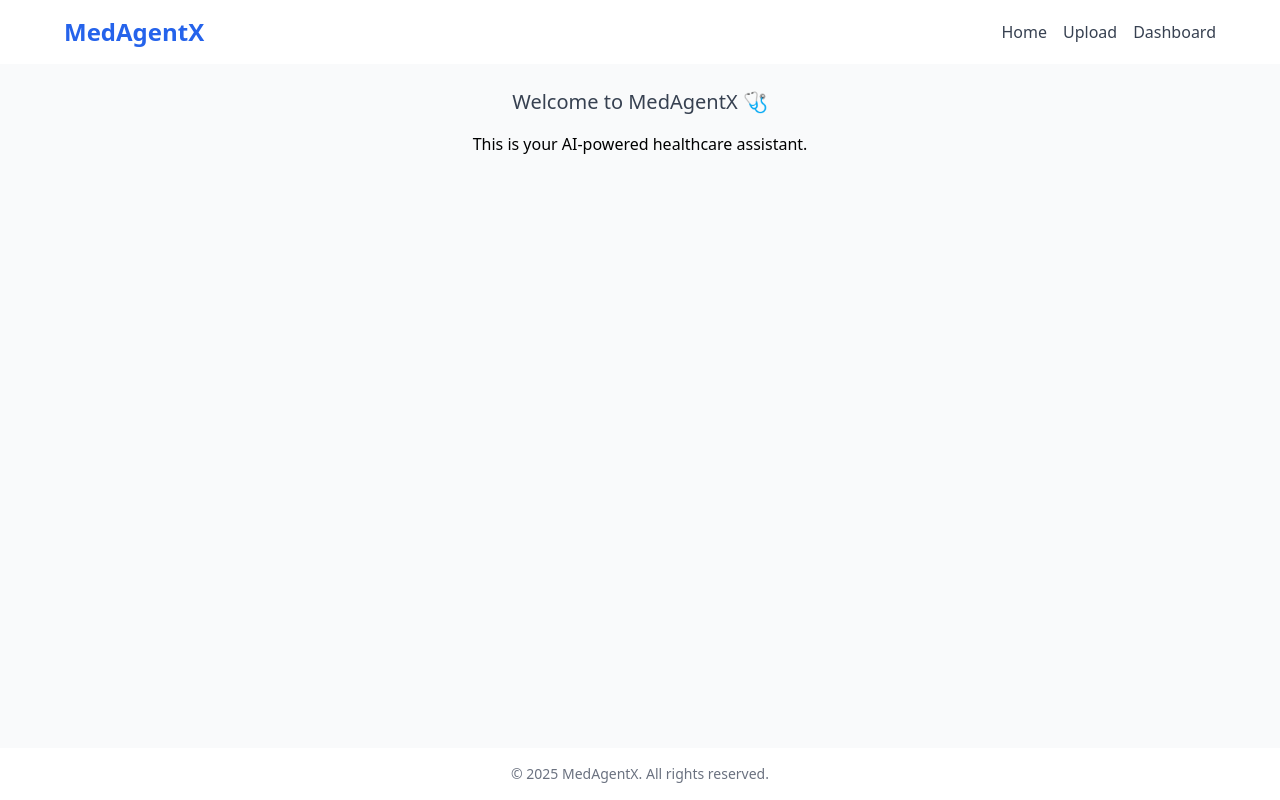
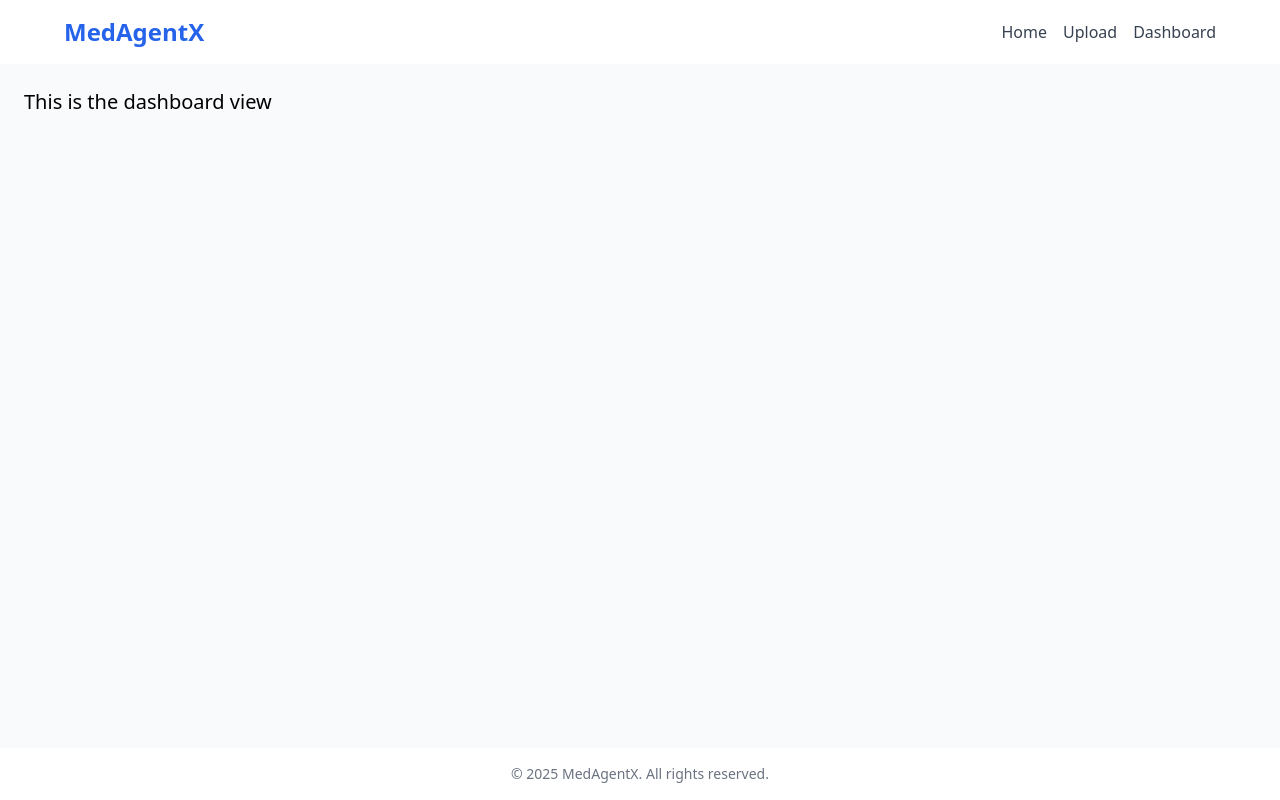
Before and after one commit to nemanjasamac/med-agent-x, a React (Vite) app in the folder frontend/: page /dashboard in a window 1280 px wide. Built offline with nearby package versions, Linux system fonts and the light colour scheme.

Commit message:
Add React Router with basic page routing (Home, Upload, Dashboard)

```diff
--- a/frontend/package.json
+++ b/frontend/package.json
@@ -11,7 +11,8 @@
   },
   "dependencies": {
     "react": "^19.0.0",
-    "react-dom": "^19.0.0"
+    "react-dom": "^19.0.0",
+    "react-router-dom": "^7.4.0"
   },
   "devDependencies": {
     "@eslint/js": "^9.21.0",
--- a/frontend/src/App.jsx
+++ b/frontend/src/App.jsx
@@ -1,13 +1,20 @@
+import { BrowserRouter as Router, Route, Routes } from 'react-router-dom';
 import Layout from './components/Layout';
+import Home from './pages/Home';
+import Upload from './pages/Upload';
+import Dashboard from './pages/Dashboard';
 
 function App() {
   return (
-    <Layout>
-      <div className="text-center">
-        <h2 className="text-xl text-gray-700 mb-4">Welcome to MedAgentX 🩺</h2>
-        <p>This is your AI-powered healthcare assistant.</p>
-      </div>
-    </Layout>
+    <Router>
+      <Layout>
+        <Routes>
+          <Route path="/" element={<Home />} />
+          <Route path="/upload" element={<Upload />} />
+          <Route path="/dashboard" element={<Dashboard />} />
+        </Routes>
+      </Layout>
+    </Router>
   );
 }
 
--- a/frontend/src/components/Header.jsx
+++ b/frontend/src/components/Header.jsx
@@ -1,15 +1,14 @@
+import { Link } from 'react-router-dom';
+
 function Header() {
   return (
     <header className="bg-white shadow-md px-6 py-4">
       <div className="max-w-6xl mx-auto flex items-center justify-between">
-          {/* Logo / Title */}
         <h1 className="text-2xl font-bold text-blue-600">MedAgentX</h1>
-
-          {/* Navigation Links */}
         <nav className="space-x-4">
-            <a href="#" className="text-gray-700 hover:text-blue-600 transition">Home</a>
-            <a href="#" className="text-gray-700 hover:text-blue-600 transition">Upload</a>
-            <a href="#" className="text-gray-700 hover:text-blue-600 transition">Dashboard</a>
+          <Link to="/" className="text-gray-700 hover:text-blue-600 transition">Home</Link>
+          <Link to="/upload" className="text-gray-700 hover:text-blue-600 transition">Upload</Link>
+          <Link to="/dashboard" className="text-gray-700 hover:text-blue-600 transition">Dashboard</Link>
         </nav>
       </div>
     </header>
--- /dev/null
+++ b/frontend/src/pages/Dashboard.jsx
@@ -0,0 +1,4 @@
+function Dashboard() {
+    return <h2 className="text-xl">This is the dashboard view</h2>;
+  }
+  export default Dashboard;
--- /dev/null
+++ b/frontend/src/pages/Home.jsx
@@ -0,0 +1,4 @@
+function Home() {
+    return <h2 className="text-xl">Welcome to MedAgentX Home</h2>;
+  }
+  export default Home;
--- /dev/null
+++ b/frontend/src/pages/Upload.jsx
@@ -0,0 +1,4 @@
+function Upload() {
+    return <h2 className="text-xl">Upload patient notes here</h2>;
+  }
+  export default Upload;
```
Also changed, not shown: 1 other file (tests, documents, lock files or other folders). Lines whose indentation alone changed are shown as unchanged.
